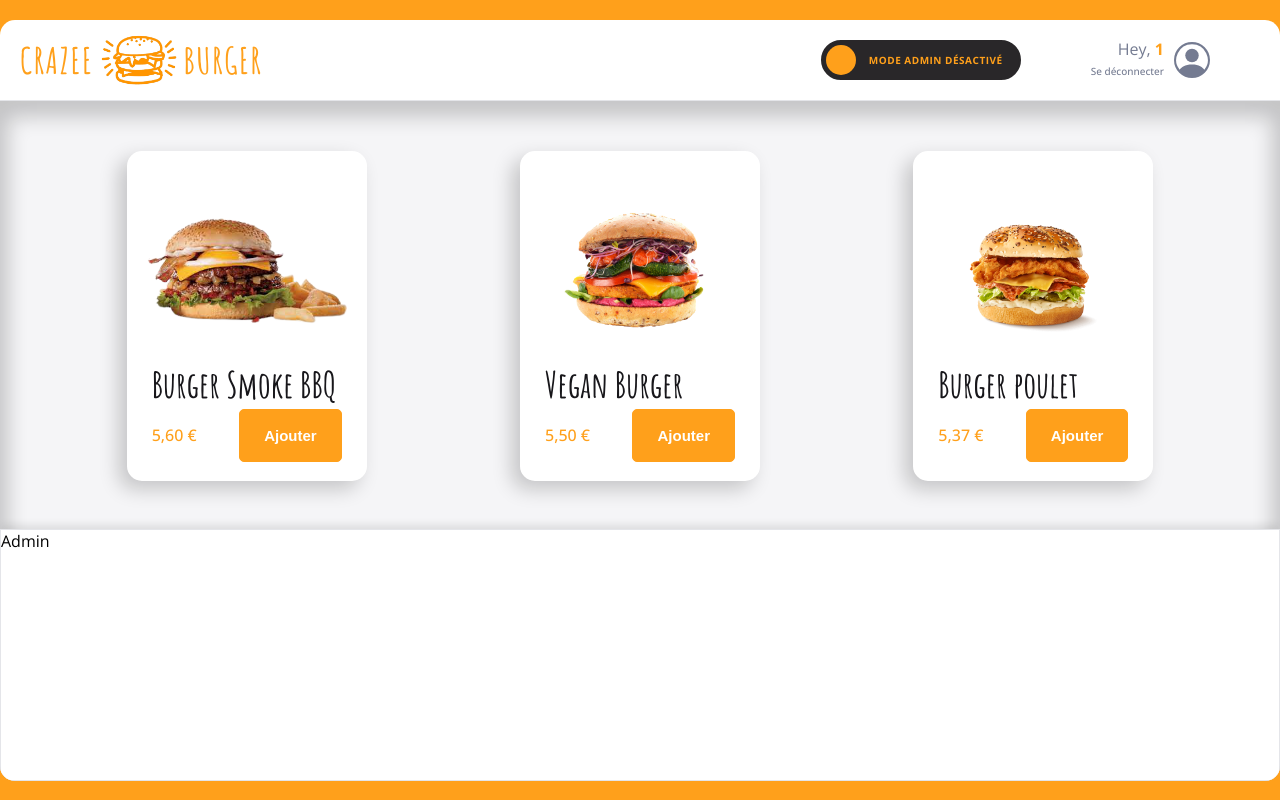
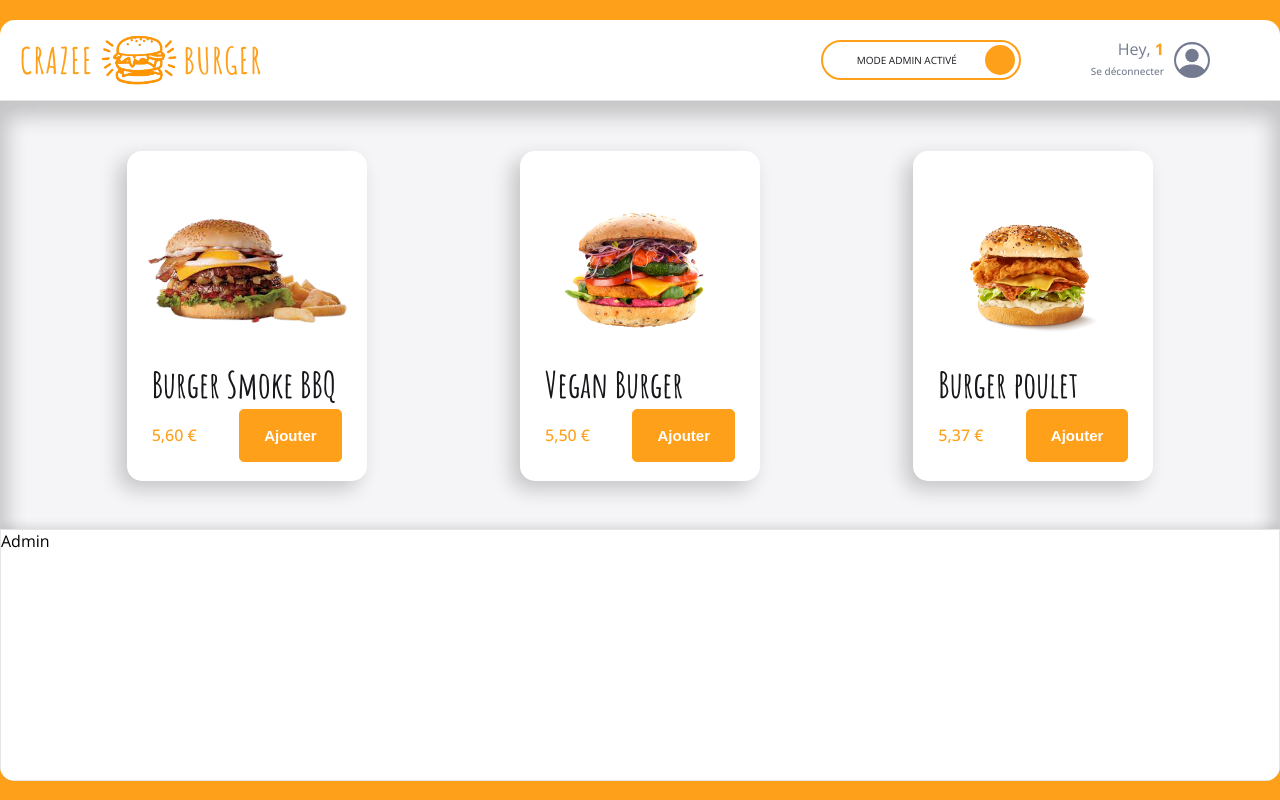
Before and after one commit to ImadeusF/crazee-burger, a React (Vite) app: page /order/1 in a window 1280 px wide. Built offline with nearby package versions, Linux system fonts and the light colour scheme; grey boxes are pictures that could not be loaded.

Commit message:
💄 F07: ADMIN > Add conditional rendering

```diff
--- a/src/components/pages/order/Navbar/NavbarRightSide.jsx
+++ b/src/components/pages/order/Navbar/NavbarRightSide.jsx
@@ -4,11 +4,12 @@
 import { toast } from "react-toastify";
 import ToggleButton from "../../../reusable-ui/ToggleButton";
 import { FaUserSecret } from "react-icons/fa";
-import { useState } from "react";
+import { useContext } from "react";
 import ToastAdmin from "./ToastAdmin";
+import OrderContext from "../../../../context/OrderContext";
 
-export default function NavbarRightSide({ username }) {
-  const [isModeAdmin, setIsModeAdmin] = useState(false);
+export default function NavbarRightSide() {
+  const {isModeAdmin, setIsModeAdmin} = useContext(OrderContext);
 
   const displayToastNotification = () => {
     if (!isModeAdmin) {
@@ -29,6 +30,7 @@
   return (
     <NavbarRightSideStyled>
       <ToggleButton
+      isChecked={isModeAdmin}
         onToggle={displayToastNotification}
         labelIfChecked="Mode admin activé"
         labelIfUnchecked="Mode admin désactivé"
@@ -36,7 +38,7 @@
         // couleurDuTexte={"white"}
       />
       <ToastAdmin />
-      <Profile username={username} />
+      <Profile />
     </NavbarRightSideStyled>
   );
 }
--- a/src/components/pages/order/Navbar/Profile.jsx
+++ b/src/components/pages/order/Navbar/Profile.jsx
@@ -1,9 +1,12 @@
 import { BsPersonCircle } from "react-icons/bs";
-import { Link } from "react-router-dom";
+import { Link, useParams } from "react-router-dom";
 import styled from "styled-components";
 import { theme } from "../../../../themes";
 
-export default function Profile({ username }) {
+export default function Profile() {
+  const { username } = useParams(); //paramètres de l'url
+  // useParams renvoi un objet, on peut déstructurer pour récupérer la valeur de la clé inputValue
+
   return (
     <ProfileStyled>
       <div className="info">
--- a/src/components/pages/order/OrderPage.jsx
+++ b/src/components/pages/order/OrderPage.jsx
@@ -3,19 +3,26 @@
 import styled from "styled-components";
 import Navbar from "./Navbar/Navbar";
 import Main from "./Main/Main";
-
+import { useState } from "react";
+import OrderContext from "../../../context/OrderContext";
 
 export default function OrderPage() {
-  const { username } = useParams(); //paramètres de l'url
-  // useParams renvoi un objet, on peut déstructurer pour récupérer la valeur de la clé inputValue
+  const [isModeAdmin, setIsModeAdmin] = useState(true);
+
+  const orderContextValue = {
+    isModeAdmin,
+    setIsModeAdmin,
+  }
 
   return (
-    <OrderPageStyle>
-      <div className="container">
-        <Navbar username={username} />
-        <Main />
-      </div>
-    </OrderPageStyle>
+    <OrderContext.Provider value={ orderContextValue }>
+      <OrderPageStyle>
+        <div className="container">
+          <Navbar />
+          <Main />
+        </div>
+      </OrderPageStyle>
+    </OrderContext.Provider>
   );
 }
 
--- /dev/null
+++ b/src/context/OrderContext.jsx
@@ -0,0 +1,6 @@
+import { createContext } from "react";
+
+export default createContext ({
+    isModeAdmin: false,
+    setIsModeAdmin: () => {},
+});
```
